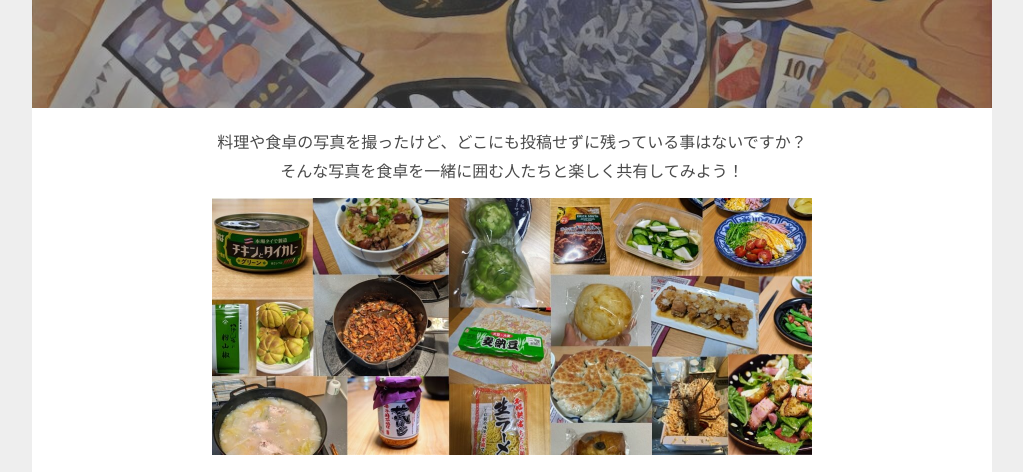
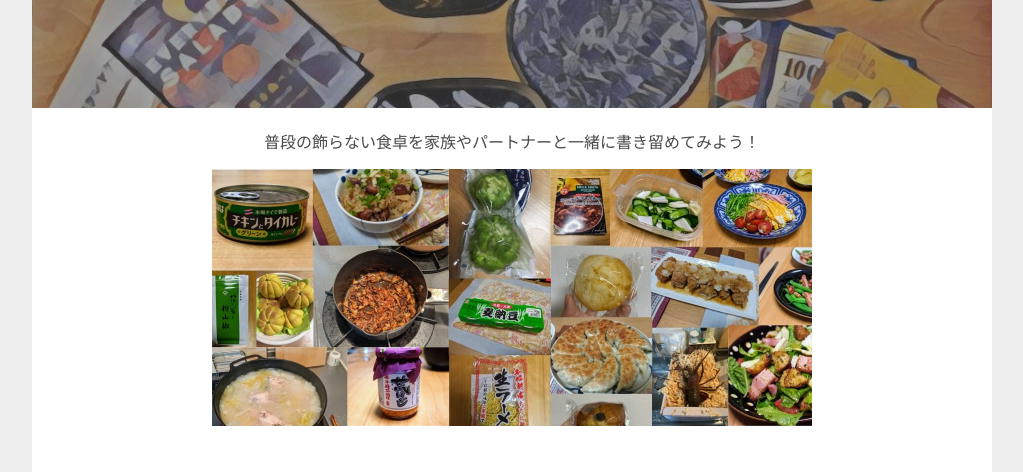
Before and after one commit to h13i32maru/dininglab-site, a website: page index.html in a window 1280 px wide. Shown: the part 255-727 px from the top of the page, without its empty margins (128-1151 px from the left). Drawn offline with Linux system fonts and the light colour scheme.

Commit message:
fix: message

```diff
--- a/index.html
+++ b/index.html
@@ -50,7 +50,7 @@
   <!--  message -->
   <div class="message">
     <div>
-      料理や食卓の写真を撮ったけど、どこにも投稿せずに残っている事はないですか？そんな写真を食卓を一緒に囲む人たちと楽しく共有してみよう！
+      普段の飾らない食卓を家族やパートナーと一緒に書き留めてみよう！
     </div>
     <img src="/image/dininglab-sample.jpg"/>
   </div>
```
